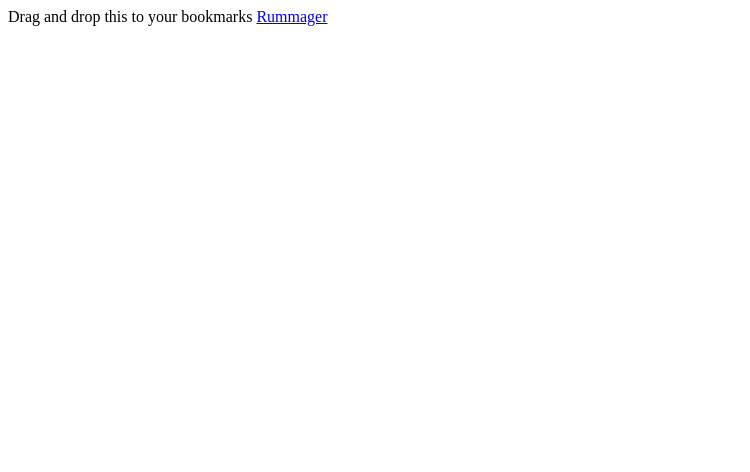
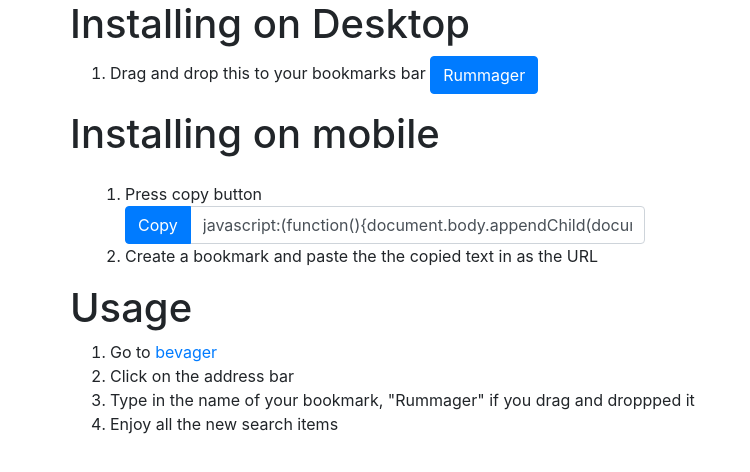
Before and after one commit to robotpistol/rummager, a plain HTML site: page index.html in a window 1280 px wide. Shown: the whole page, without its empty margins (0-750 px from the left). Drawn offline with nearby package versions, Linux system fonts and the light colour scheme.

Commit message:
Documentation!

```diff
--- a/index.html
+++ b/index.html
@@ -1,8 +1,61 @@
 <html>
+  <head>
+    <link rel="stylesheet" href="https://stackpath.bootstrapcdn.com/bootstrap/4.1.0/css/bootstrap.min.css" integrity="sha384-9gVQ4dYFwwWSjIDZnLEWnxCjeSWFphJiwGPXr1jddIhOegiu1FwO5qRGvFXOdJZ4" crossorigin="anonymous">
+
+    <script src="https://code.jquery.com/jquery-3.3.1.slim.min.js" integrity="sha384-q8i/X+965DzO0rT7abK41JStQIAqVgRVzpbzo5smXKp4YfRvH+8abtTE1Pi6jizo" crossorigin="anonymous"></script>
+    <script src="https://cdnjs.cloudflare.com/ajax/libs/popper.js/1.14.0/umd/popper.min.js" integrity="sha384-cs/chFZiN24E4KMATLdqdvsezGxaGsi4hLGOzlXwp5UZB1LY//20VyM2taTB4QvJ" crossorigin="anonymous"></script>
+    <script src="https://stackpath.bootstrapcdn.com/bootstrap/4.1.0/js/bootstrap.min.js" integrity="sha384-uefMccjFJAIv6A+rW+L4AHf99KvxDjWSu1z9VI8SKNVmz4sk7buKt/6v9KI65qnm" crossorigin="anonymous"></script>
+
+    <script src="index.js"></script>
+  </head>
   <body>
-    Drag and drop this to your bookmarks
-    <a href="javascript:(function(d,u,s){s=d.createElement('script');s.type='text/javascript';s.charset='utf-8';s.src=u;d.body.appendChild(s)})(document,'https://robotpistol.github.io/rummager/rummager.js')">
-      Rummager
-    </a>
+    <div class="container">
+      <div class="row">
+        <h1>Installing on Desktop</h1>
+      </div>
+      <div class="row">
+        <ol>
+          <li>
+            Drag and drop this to your bookmarks bar
+            <a class="btn btn-primary" href="javascript:(function(){document.body.appendChild(document.createElement('script')).src='https://robotpistol.github.io/rummager/rummager.js';})();">
+              Rummager
+            </a>
+          </li>
+        </ol>
+      </div>
+      <div class="row">
+        <h1>Installing on mobile</h1>
+      </div>
+      </p>
+      <ol>
+        <li>Press copy button</li>
+        <div class="row">
+          <div class="input-group col-sm-6">
+            <div class="input-group-prepend">
+              <button id="copy-button" class="btn btn-primary" type="button" onclick="copySnippet()">Copy</button>
+            </div>
+            <input type="textarea" id="code-snippet" class="form-control" value="javascript:(function(){document.body.appendChild(document.createElement('script')).src='https://robotpistol.github.io/rummager/rummager.js';})();">
+          </div>
+          <div class="alert alert-success collapse" role="alert" id="copy-alert">
+            Copied to Clipboard!
+            <button type="button" class="close" data-dismiss="alert" aria-label="Close">
+              <span aria-hidden="true">&times;</span>
+            </button>
+          </div>
+        </div>
+        <li>Create a bookmark and paste the the copied text in as the URL</li>
+      </ol>
+      <div class="row">
+        <h1>Usage</h1>
+      </div>
+      <div class="row">
+        <ol>
+          <li>Go to <a href="http://bevager.com/brg/home?rewardsGroupName=rumbustion">bevager</a></li>
+          <li>Click on the address bar</li>
+          <li>Type in the name of your bookmark, "Rummager" if you drag and droppped it</li>
+          <li>Enjoy all the new search items</li>
+        </ol>
+      </div>
+    </div>
   </body>
 </html>
```
Also changed, not shown: README.md.
